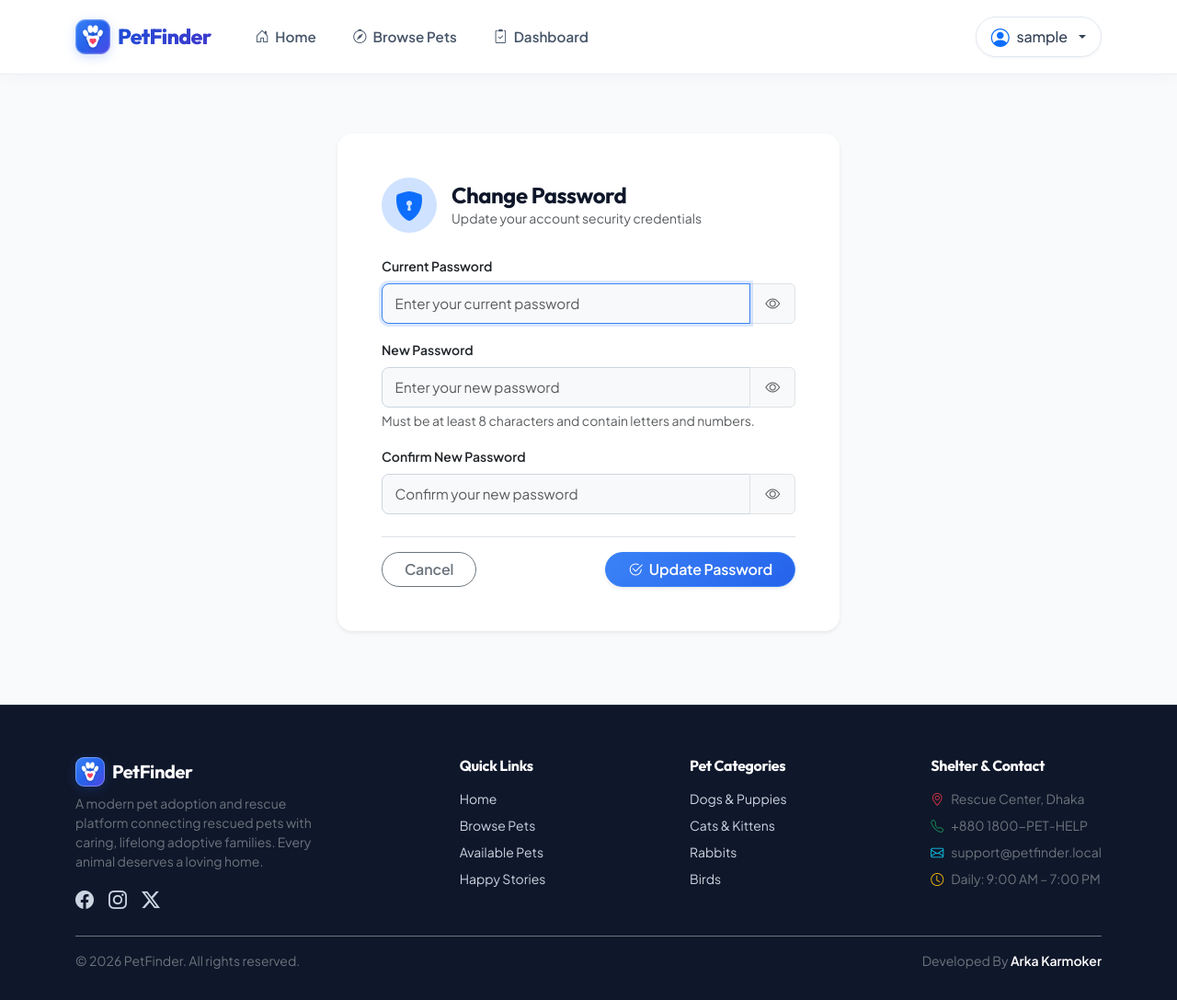
After one commit to ArkaKarmoker/PetFinder, a Django app: page /change-password/ in a window 1280 px wide. The commit adds this page. Shown: the whole page at 92% size. Run offline with Django 5.2, Linux system fonts and the light colour scheme; the visitor is signed in with stand-in values (Sample User, id 1).

Commit message:
Add user password change flow and UI tweaks
Introduce a full password-change feature and related UI improvements. Adds UserPasswordChangeForm (styled fields), change_password view (uses update_session_auth_hash), and URL route. Adds change_password.html template plus global password visibility toggle JS and toggle buttons on register/login templates. Updates profile/dashboard/register/home templates and minor CSS spacing tweaks. Includes unit tests for password-change scenarios and small form widget/class ordering adjustments.

```diff
--- a/pets/forms.py
+++ b/pets/forms.py
@@ -1,27 +1,28 @@
 from django import forms
 from django.contrib.auth.models import User
+from django.contrib.auth.forms import PasswordChangeForm
 from .models import AdoptionRequest, Pet
 
 
 class UserRegisterForm(forms.ModelForm):
     password = forms.CharField(
-        widget=forms.PasswordInput(attrs={'class': 'form-control', 'placeholder': 'Enter password'}),
+        widget=forms.PasswordInput(attrs={'class': 'form-control bg-light', 'placeholder': 'Enter password'}),
         min_length=6
     )
     password_confirm = forms.CharField(
-        widget=forms.PasswordInput(attrs={'class': 'form-control', 'placeholder': 'Confirm password'}),
+        widget=forms.PasswordInput(attrs={'class': 'form-control bg-light', 'placeholder': 'Confirm password'}),
         label="Confirm Password",
         min_length=6
     )
 
     class Meta:
         model = User
-        fields = ['username', 'email', 'first_name', 'last_name', 'password']
+        fields = ['first_name', 'last_name', 'email', 'username', 'password']
         widgets = {
-            'username': forms.TextInput(attrs={'class': 'form-control', 'placeholder': 'Choose username'}),
-            'email': forms.EmailInput(attrs={'class': 'form-control', 'placeholder': 'Enter email address'}),
-            'first_name': forms.TextInput(attrs={'class': 'form-control', 'placeholder': 'First name'}),
-            'last_name': forms.TextInput(attrs={'class': 'form-control', 'placeholder': 'Last name'}),
+            'first_name': forms.TextInput(attrs={'class': 'form-control bg-light', 'placeholder': 'First name'}),
+            'last_name': forms.TextInput(attrs={'class': 'form-control bg-light', 'placeholder': 'Last name'}),
+            'email': forms.EmailInput(attrs={'class': 'form-control bg-light', 'placeholder': 'Enter email address'}),
+            'username': forms.TextInput(attrs={'class': 'form-control bg-light', 'placeholder': 'Choose username'}),
         }
 
     def clean(self):
@@ -42,6 +43,26 @@ class UserProfileForm(forms.ModelForm):
             'last_name': forms.TextInput(attrs={'class': 'form-control'}),
             'email': forms.EmailInput(attrs={'class': 'form-control'}),
         }
+
+
+class UserPasswordChangeForm(PasswordChangeForm):
+    def __init__(self, *args, **kwargs):
+        super().__init__(*args, **kwargs)
+        self.fields['old_password'].widget.attrs.update({
+            'class': 'form-control bg-light',
+            'placeholder': 'Enter your current password',
+            'autocomplete': 'current-password'
+        })
+        self.fields['new_password1'].widget.attrs.update({
+            'class': 'form-control bg-light',
+            'placeholder': 'Enter your new password',
+            'autocomplete': 'new-password'
+        })
+        self.fields['new_password2'].widget.attrs.update({
+            'class': 'form-control bg-light',
+            'placeholder': 'Confirm your new password',
+            'autocomplete': 'new-password'
+        })
 
 
 class AdoptionRequestForm(forms.ModelForm):
--- a/pets/urls.py
+++ b/pets/urls.py
@@ -9,6 +9,7 @@ urlpatterns = [
     path('pets/<int:pk>/favorite/', views.toggle_favorite, name='toggle_favorite'),
     path('dashboard/', views.user_dashboard, name='user_dashboard'),
     path('profile/', views.user_profile, name='user_profile'),
+    path('change-password/', views.change_password, name='change_password'),
     path('register/', views.user_register, name='register'),
     path('login/', views.user_login, name='login'),
     path('logout/', views.user_logout, name='logout'),
--- a/pets/views.py
+++ b/pets/views.py
@@ -1,5 +1,5 @@
 from django.shortcuts import render, redirect, get_object_or_404
-from django.contrib.auth import login, logout, authenticate
+from django.contrib.auth import login, logout, authenticate, update_session_auth_hash
 from django.contrib.auth.forms import AuthenticationForm
 from django.contrib.auth.decorators import login_required
 from django.contrib import messages
@@ -8,7 +8,7 @@ from django.core.exceptions import ValidationError
 from django.db.models import Q
 from django.http import JsonResponse
 from .models import Pet, AdoptionRequest, Favorite
-from .forms import UserRegisterForm, UserProfileForm, AdoptionRequestForm
+from .forms import UserRegisterForm, UserProfileForm, UserPasswordChangeForm, AdoptionRequestForm
 
 # Create your views here.
 
@@ -208,6 +208,21 @@ def user_profile(request):
     return render(request, 'pets/profile.html', context)
 
 
+@login_required
+def change_password(request):
+    if request.method == 'POST':
+        form = UserPasswordChangeForm(user=request.user, data=request.POST)
+        if form.is_valid():
+            user = form.save()
+            update_session_auth_hash(request, user)
+            messages.success(request, "Your password has been changed successfully!")
+            return redirect('user_profile')
+    else:
+        form = UserPasswordChangeForm(user=request.user)
+
+    return render(request, 'pets/change_password.html', {'form': form})
+
+
 def user_register(request):
     if request.user.is_authenticated:
         return redirect('home')
--- a/static/css/style.css
+++ b/static/css/style.css
@@ -594,8 +594,8 @@ main {
 footer {
     background: #0f172a;
     color: #94a3b8;
-    padding: 4rem 0 2rem;
-    margin-top: 5rem;
+    padding: 3.5rem 0 2rem;
+    margin-top: 2rem;
     border-top: 1px solid #1e293b;
 }
 
--- a/templates/base.html
+++ b/templates/base.html
@@ -81,6 +81,11 @@
                                 <li>
                                     <a class="dropdown-item d-flex align-items-center gap-2" href="{% url 'user_profile' %}">
                                         <i class="bi bi-person-gear text-secondary"></i> My Profile
+                                    </a>
+                                </li>
+                                <li>
+                                    <a class="dropdown-item d-flex align-items-center gap-2" href="{% url 'change_password' %}">
+                                        <i class="bi bi-key text-warning-emphasis"></i> Change Password
                                     </a>
                                 </li>
                                 {% if user.is_staff %}
@@ -203,6 +208,32 @@
     <!-- Bootstrap 5 Bundle JS -->
     <script src="https://cdn.jsdelivr.net/npm/bootstrap@5.3.3/dist/js/bootstrap.bundle.min.js" integrity="sha384-YvpcrYf0tY3lHB60NNkmXc5s9fDVZLESaAA55NDzOxhy9GkcIdslK1eN7N6jIeHz" crossorigin="anonymous"></script>
 
+    <!-- Global Password Visibility Toggle -->
+    <script>
+        document.addEventListener('click', function (e) {
+            const btn = e.target.closest('.toggle-password-btn');
+            if (!btn) return;
+            const targetId = btn.getAttribute('data-target');
+            const input = (targetId ? document.getElementById(targetId) : null) || btn.closest('.input-group')?.querySelector('input');
+            const icon = btn.querySelector('i');
+            if (input) {
+                if (input.type === 'password') {
+                    input.type = 'text';
+                    if (icon) {
+                        icon.classList.remove('bi-eye');
+                        icon.classList.add('bi-eye-slash');
+                    }
+                } else {
+                    input.type = 'password';
+                    if (icon) {
+                        icon.classList.remove('bi-eye-slash');
+                        icon.classList.add('bi-eye');
+                    }
+                }
+            }
+        });
+    </script>
+
     {% block extra_js %}{% endblock %}
 </body>
 </html>
--- /dev/null
+++ b/templates/pets/change_password.html
@@ -0,0 +1,126 @@
+{% extends 'base.html' %}
+{% load static %}
+
+{% block title %}Change Password | PetFinder{% endblock %}
+
+{% block content %}
+<div class="container py-4">
+    <div class="row justify-content-center">
+        <div class="col-12 col-md-8 col-lg-6">
+
+            <div class="card border-0 bg-white rounded-4 shadow-sm p-4 p-md-5">
+                <div class="d-flex align-items-center gap-3 mb-4">
+                    <div class="rounded-circle bg-primary-subtle text-primary d-flex align-items-center justify-content-center fs-2" style="width: 60px; height: 60px;">
+                        <i class="bi bi-shield-lock-fill"></i>
+                    </div>
+                    <div>
+                        <h4 class="fw-bold mb-0">Change Password</h4>
+                        <div class="text-muted small">Update your account security credentials</div>
+                    </div>
+                </div>
+
+                {% if form.non_field_errors %}
+                    <div class="alert alert-danger rounded-3 small py-2 mb-3">
+                        {% for error in form.non_field_errors %}
+                            <div><i class="bi bi-exclamation-triangle-fill me-1"></i>{{ error }}</div>
+                        {% endfor %}
+                    </div>
+                {% endif %}
+
+                <form method="post" novalidate>
+                    {% csrf_token %}
+
+                    <!-- Current Password -->
+                    <div class="mb-3">
+                        <label for="{{ form.old_password.id_for_label }}" class="form-label small fw-semibold">Current Password</label>
+                        <div class="input-group">
+                            {{ form.old_password }}
+                            <button class="btn btn-outline-secondary border bg-light text-muted px-3 toggle-password-btn" type="button" data-target="{{ form.old_password.id_for_label }}">
+                                <i class="bi bi-eye"></i>
+                            </button>
+                        </div>
+                        {% if form.old_password.errors %}
+                            <div class="text-danger small mt-1">
+                                {% for error in form.old_password.errors %}
+                                    <div><i class="bi bi-exclamation-circle me-1"></i>{{ error }}</div>
+                                {% endfor %}
+                            </div>
+                        {% endif %}
+                    </div>
+
+                    <!-- New Password -->
+                    <div class="mb-3">
+                        <label for="{{ form.new_password1.id_for_label }}" class="form-label small fw-semibold">New Password</label>
+                        <div class="input-group">
+                            {{ form.new_password1 }}
+                            <button class="btn btn-outline-secondary border bg-light text-muted px-3 toggle-password-btn" type="button" data-target="{{ form.new_password1.id_for_label }}">
+                                <i class="bi bi-eye"></i>
+                            </button>
+                        </div>
+                        {% if form.new_password1.errors %}
+                            <div class="text-danger small mt-1">
+                                {% for error in form.new_password1.errors %}
+                                    <div><i class="bi bi-exclamation-circle me-1"></i>{{ error }}</div>
+                                {% endfor %}
+                            </div>
+                        {% else %}
+                            <div class="form-text small text-muted">
+                                Must be at least 8 characters and contain letters and numbers.
+                            </div>
+                        {% endif %}
+                    </div>
+
+                    <!-- Confirm New Password -->
+                    <div class="mb-4">
+                        <label for="{{ form.new_password2.id_for_label }}" class="form-label small fw-semibold">Confirm New Password</label>
+                        <div class="input-group">
+                            {{ form.new_password2 }}
+                            <button class="btn btn-outline-secondary border bg-light text-muted px-3 toggle-password-btn" type="button" data-target="{{ form.new_password2.id_for_label }}">
+                                <i class="bi bi-eye"></i>
+                            </button>
+                        </div>
+                        {% if form.new_password2.errors %}
+                            <div class="text-danger small mt-1">
+                                {% for error in form.new_password2.errors %}
+                                    <div><i class="bi bi-exclamation-circle me-1"></i>{{ error }}</div>
+                                {% endfor %}
+                            </div>
+                        {% endif %}
+                    </div>
+
+                    <div class="d-flex justify-content-between align-items-center pt-3 border-top">
+                        <a href="{% url 'user_profile' %}" class="btn btn-outline-secondary rounded-pill px-4">
+                            Cancel
+                        </a>
+                        <button type="submit" class="btn btn-primary rounded-pill px-4 shadow-sm">
+                            <i class="bi bi-check2-circle me-1"></i> Update Password
+                        </button>
+                    </div>
+                </form>
+            </div>
+
+        </div>
+    </div>
+</div>
+
+<script>
+    document.querySelectorAll('.toggle-password-btn').forEach(button => {
+        button.addEventListener('click', function () {
+            const targetId = this.getAttribute('data-target');
+            const input = document.getElementById(targetId);
+            const icon = this.querySelector('i');
+            if (input) {
+                if (input.type === 'password') {
+                    input.type = 'text';
+                    icon.classList.remove('bi-eye');
+                    icon.classList.add('bi-eye-slash');
+                } else {
+                    input.type = 'password';
+                    icon.classList.remove('bi-eye-slash');
+                    icon.classList.add('bi-eye');
+                }
+            }
+        });
+    });
+</script>
+{% endblock %}
--- a/templates/pets/home.html
+++ b/templates/pets/home.html
@@ -164,7 +164,7 @@
     </div>
 
     <!-- Adoption Process Overview -->
-    <div class="card border-0 bg-white rounded-4 shadow-sm p-4 p-md-5 mb-5">
+    <div class="card border-0 bg-white rounded-4 shadow-sm p-4 p-md-5 mb-2">
         <div class="text-center mb-4">
             <span class="badge bg-primary-subtle text-primary rounded-pill px-3 py-1 fw-semibold mb-2">Simple Process</span>
             <h3 class="fw-bold">How Pet Adoption Works</h3>
--- a/templates/pets/login.html
+++ b/templates/pets/login.html
@@ -32,7 +32,10 @@
                         <label for="{{ form.password.id_for_label }}" class="form-label small fw-semibold">Password</label>
                         <div class="input-group">
                             <span class="input-group-text bg-light border-end-0 text-muted"><i class="bi bi-lock"></i></span>
-                            <input type="password" name="password" class="form-control border-start-0 bg-light" id="{{ form.password.id_for_label }}" placeholder="Enter password" required>
+                            <input type="password" name="password" class="form-control border-start-0 border-end-0 bg-light" id="{{ form.password.id_for_label }}" placeholder="Enter password" required>
+                            <button class="btn btn-outline-secondary border-start-0 bg-light text-muted px-3 toggle-password-btn" type="button" data-target="{{ form.password.id_for_label }}" title="Show/Hide password">
+                                <i class="bi bi-eye"></i>
+                            </button>
                         </div>
                     </div>
 
```
Also changed, not shown: pets/tests.py (+57 -0 lines), templates/pets/dashboard.html (+6 -5 lines), templates/pets/profile.html (+24 -1 lines), templates/pets/register.html (+35 -25 lines).
